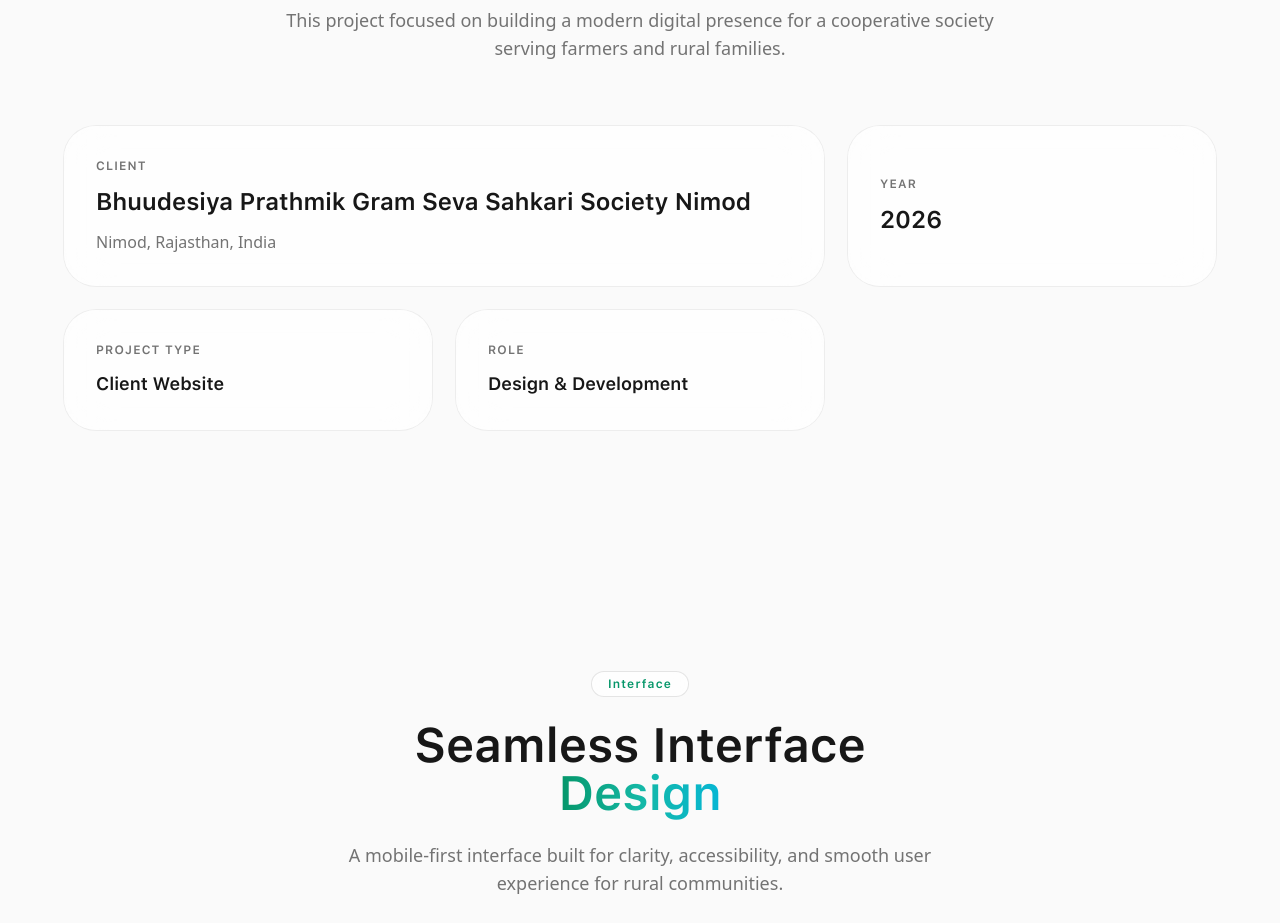
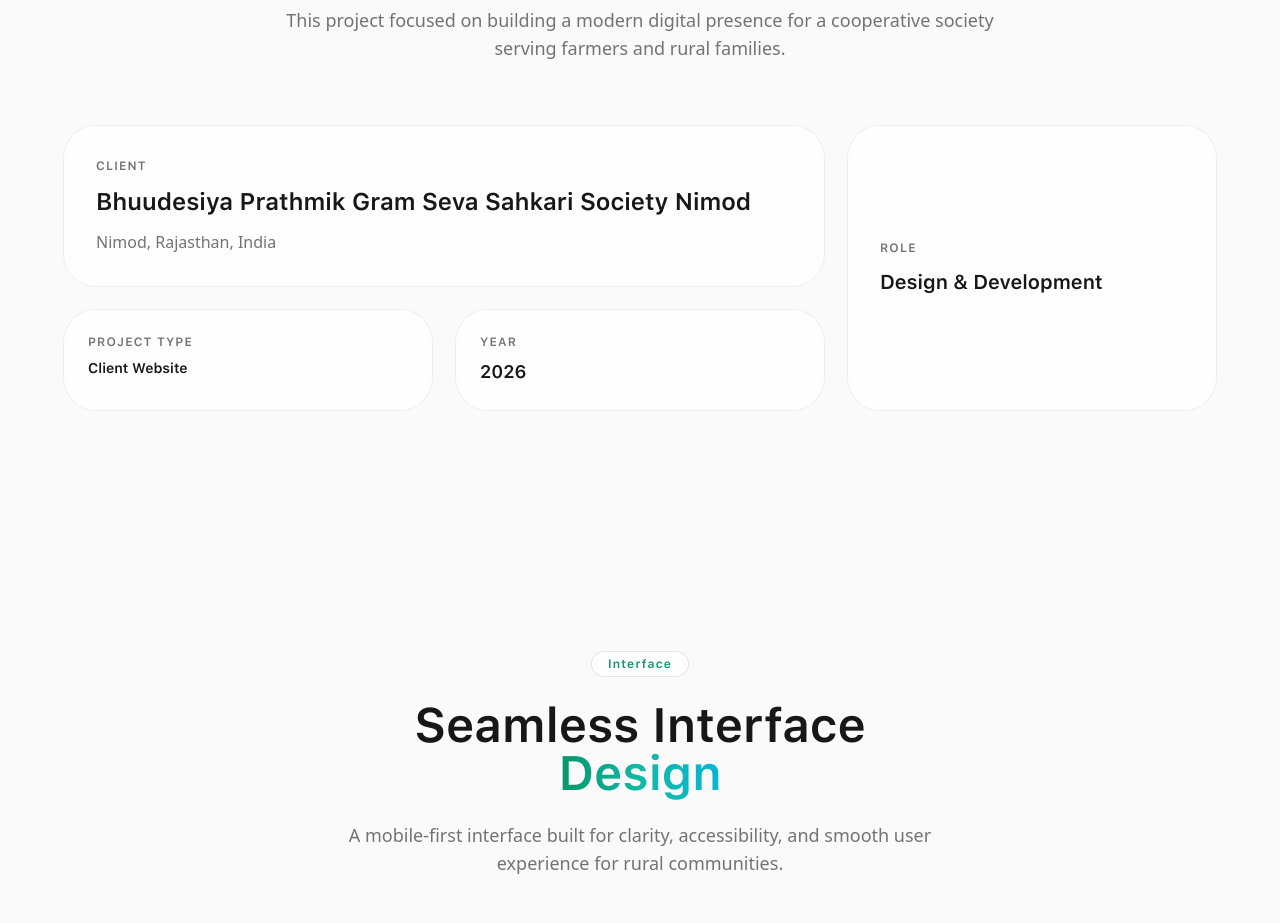
Before and after one commit to jitendra-math/Agency-Website, a Next.js app: page /nimod-pacs-project in a window 1280 px wide. Shown: the part 1020-1943 px from the top of the page. Built offline with nearby package versions, Linux system fonts and the light colour scheme; a web font is replaced by a local one.

Commit message:
Multi-file update via Repo Manager

```diff
--- a/src/components/sections/nimod/NimodOverview.js
+++ b/src/components/sections/nimod/NimodOverview.js
@@ -46,7 +46,7 @@ export default function NimodOverview() {
         {/* BENTO GRID */}
         <div className="mt-16 grid grid-cols-1 sm:grid-cols-2 lg:grid-cols-3 gap-6 w-full">
 
-          {/* CLIENT CARD (large) */}
+          {/* CLIENT CARD */}
           <motion.div
             initial={{ opacity: 0, y: 25 }}
             whileInView={{ opacity: 1, y: 0 }}
@@ -78,13 +78,14 @@ export default function NimodOverview() {
           </motion.div>
 
 
-          {/* YEAR */}
+          {/* ROLE (BIG RIGHT CARD) */}
           <motion.div
             initial={{ opacity: 0, y: 25 }}
             whileInView={{ opacity: 1, y: 0 }}
             viewport={{ once: true }}
             transition={{ duration: 0.6, delay: 0.1 }}
             className="
+            row-span-2
             rounded-[2rem]
             bg-white/70 dark:bg-white/[0.03]
             backdrop-blur-xl
@@ -94,17 +95,17 @@ export default function NimodOverview() {
             "
           >
             <p className="text-xs font-semibold tracking-widest uppercase text-neutral-500 dark:text-neutral-400 mb-3">
-              Year
+              Role
             </p>
 
-            <p className="text-2xl font-bold text-neutral-900 dark:text-white">
-              {details?.year || "2024"}
+            <p className="text-xl font-semibold text-neutral-900 dark:text-white">
+              {details?.role || "Design & Development"}
             </p>
 
           </motion.div>
 
 
-          {/* PROJECT TYPE */}
+          {/* PROJECT TYPE (SMALL) */}
           <motion.div
             initial={{ opacity: 0, y: 25 }}
             whileInView={{ opacity: 1, y: 0 }}
@@ -115,40 +116,41 @@ export default function NimodOverview() {
             bg-white/70 dark:bg-white/[0.03]
             backdrop-blur-xl
             ring-1 ring-black/5 dark:ring-white/10
-            p-8
+            p-6
             "
           >
-            <p className="text-xs font-semibold tracking-widest uppercase text-neutral-500 dark:text-neutral-400 mb-3">
+            <p className="text-xs font-semibold tracking-widest uppercase text-neutral-500 dark:text-neutral-400 mb-2">
               Project Type
             </p>
 
-            <p className="text-lg font-semibold text-neutral-900 dark:text-white">
+            <p className="text-sm font-semibold text-neutral-900 dark:text-white">
               {details?.projectType || "Web Platform"}
             </p>
 
           </motion.div>
 
 
-          {/* ROLE */}
+          {/* YEAR (SMALL) */}
           <motion.div
             initial={{ opacity: 0, y: 25 }}
             whileInView={{ opacity: 1, y: 0 }}
             viewport={{ once: true }}
-            transition={{ duration: 0.6, delay: 0.3 }}
+            transition={{ duration: 0.6, delay: 0.25 }}
             className="
             rounded-[2rem]
             bg-white/70 dark:bg-white/[0.03]
             backdrop-blur-xl
             ring-1 ring-black/5 dark:ring-white/10
-            p-8
+            p-6
+            flex flex-col justify-center
             "
           >
-            <p className="text-xs font-semibold tracking-widest uppercase text-neutral-500 dark:text-neutral-400 mb-3">
-              Role
+            <p className="text-xs font-semibold tracking-widest uppercase text-neutral-500 dark:text-neutral-400 mb-2">
+              Year
             </p>
 
-            <p className="text-lg font-semibold text-neutral-900 dark:text-white">
-              {details?.role || "Design & Development"}
+            <p className="text-lg font-bold text-neutral-900 dark:text-white">
+              {details?.year || "2024"}
             </p>
 
           </motion.div>
```
